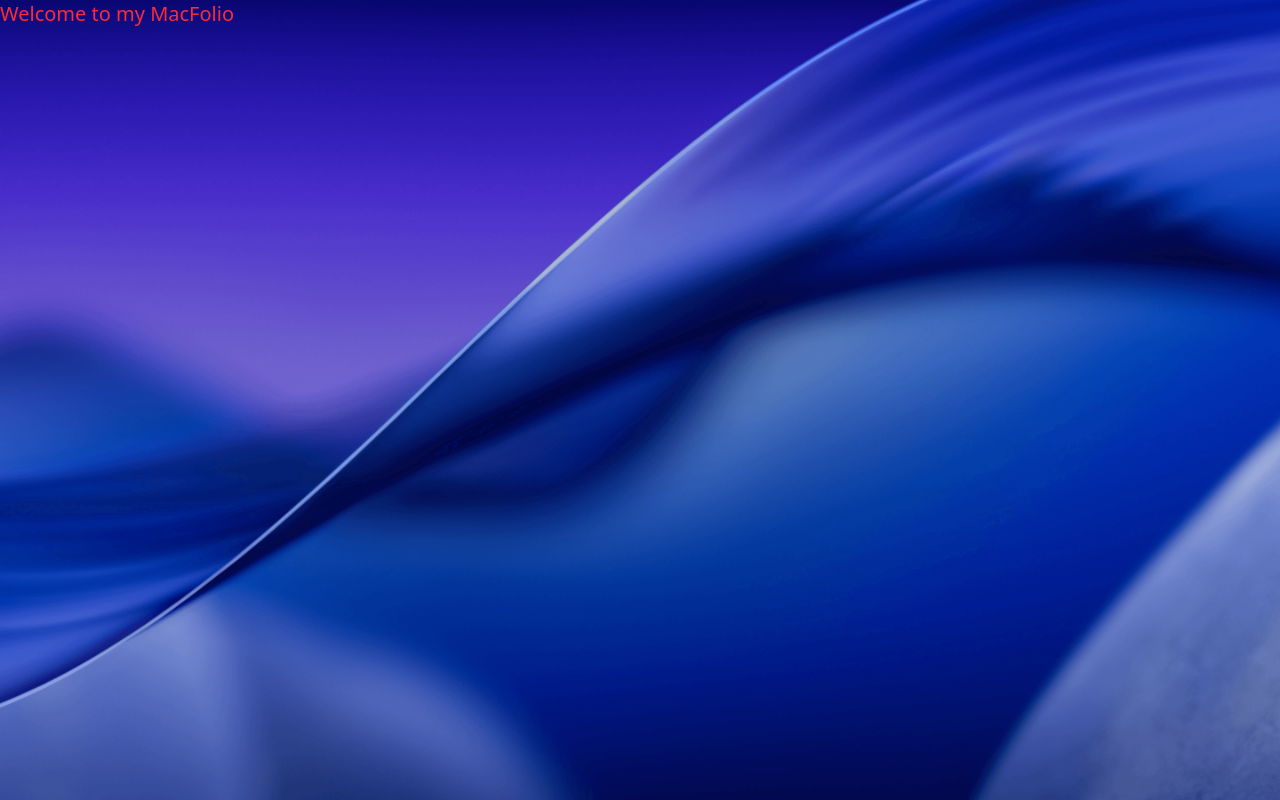
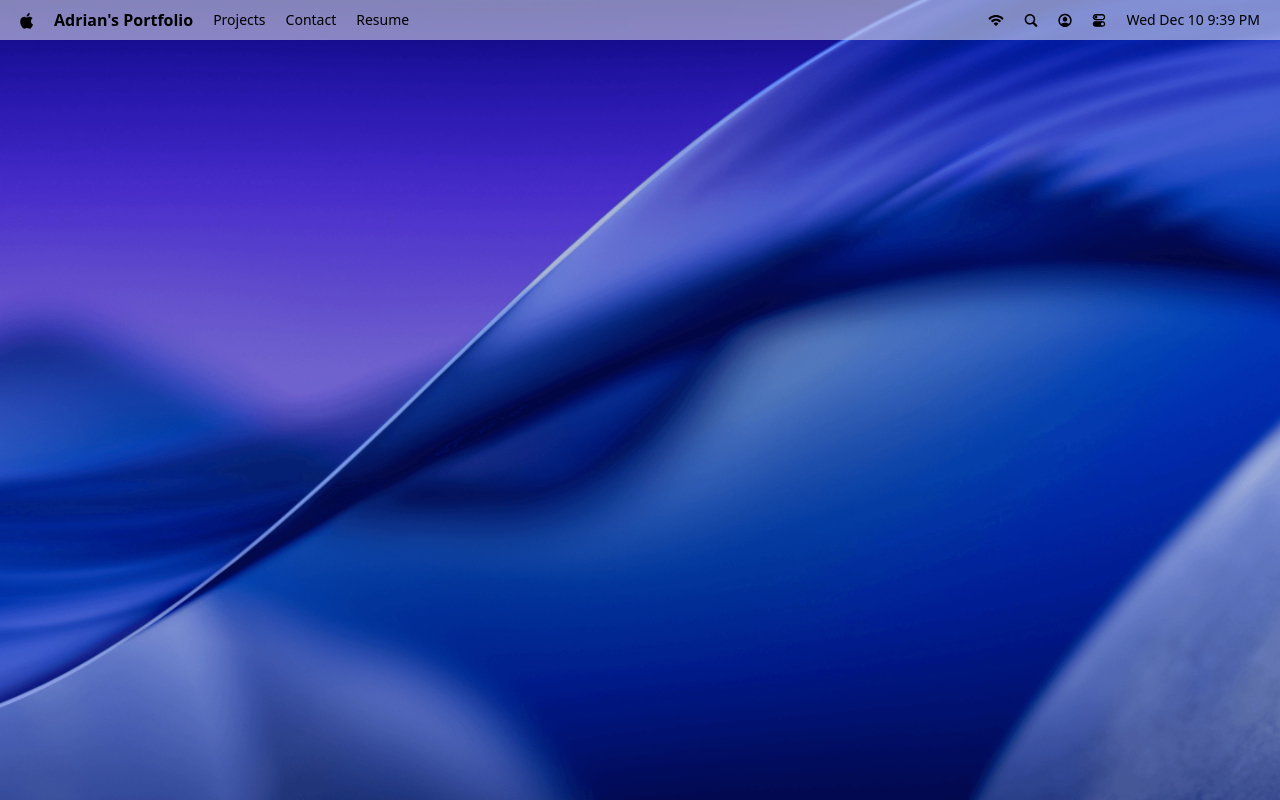
Before and after one commit to JoyBrar2001/macos-portfolio, a React (Vite) app: page / in a window 1280 px wide. Built offline with nearby package versions, Linux system fonts and the light colour scheme; a web font is replaced by a local one.

Commit message:
Added Navbar

```diff
--- a/package.json
+++ b/package.json
@@ -11,6 +11,7 @@
   },
   "dependencies": {
     "@tailwindcss/vite": "^4.1.17",
+    "dayjs": "^1.11.19",
     "react": "^19.2.0",
     "react-dom": "^19.2.0",
     "tailwindcss": "^4.1.17"
--- a/src/App.jsx
+++ b/src/App.jsx
@@ -1,8 +1,11 @@
+import Navbar from "#components/Navbar";
 import React from "react";
 
 const App = () => {
   return (
-    <h1 className="text-xl text-red-500">Welcome to my MacFolio</h1>
+    <main>
+      <Navbar />
+    </main>
   );
 }
 
--- /dev/null
+++ b/src/components/Navbar.jsx
@@ -0,0 +1,37 @@
+import { navIcons, navLinks } from '#constants'
+import dayjs from 'dayjs'
+import React from 'react'
+
+const Navbar = () => {
+  return (
+    <nav>
+      <div>
+        <img src="/images/logo.svg" alt="logo" />
+
+        <p className="font-bold">Adrian's Portfolio</p>
+
+        <ul>
+          {navLinks.map(({ id, name }) => (
+            <li key={id}>
+              <p>{name}</p>
+            </li>
+          ))}
+        </ul>
+      </div>
+
+      <div>
+        <ul>
+          {navIcons.map(({ id, img }) => (
+            <li key={id}>
+              <img src={img} className='icon-hover' alt={`icon-${id}`} />
+            </li>
+          ))}
+        </ul>
+
+        <time>{dayjs().format("ddd MMM D h:mm A")}</time>
+      </div>
+    </nav>
+  )
+}
+
+export default Navbar
--- a/vite.config.js
+++ b/vite.config.js
@@ -12,11 +12,11 @@
   ],
   resolve: {
     alias: {
-      "#components": resolve(dirname(fileURLToPath(import.meta.url)), "components"),
-      "#constants": resolve(dirname(fileURLToPath(import.meta.url)), "constants"),
-      "#store": resolve(dirname(fileURLToPath(import.meta.url)), "store"),
-      "#hoc": resolve(dirname(fileURLToPath(import.meta.url)), "hoc"),
-      "#windows": resolve(dirname(fileURLToPath(import.meta.url)), "windows"),
+      "#components": resolve(dirname(fileURLToPath(import.meta.url)), "src/components"),
+      "#constants": resolve(dirname(fileURLToPath(import.meta.url)), "src/constants"),
+      "#store": resolve(dirname(fileURLToPath(import.meta.url)), "src/store"),
+      "#hoc": resolve(dirname(fileURLToPath(import.meta.url)), "src/hoc"),
+      "#windows": resolve(dirname(fileURLToPath(import.meta.url)), "src/windows"),
     }
   }
 });
```
Also changed, not shown: 1 other file (tests, documents, lock files or other folders).
